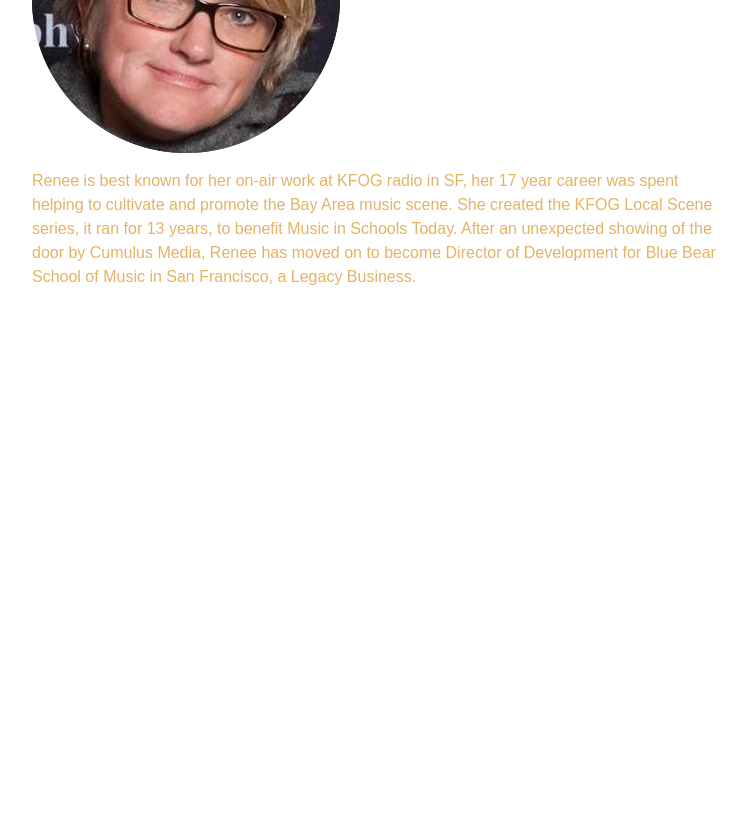
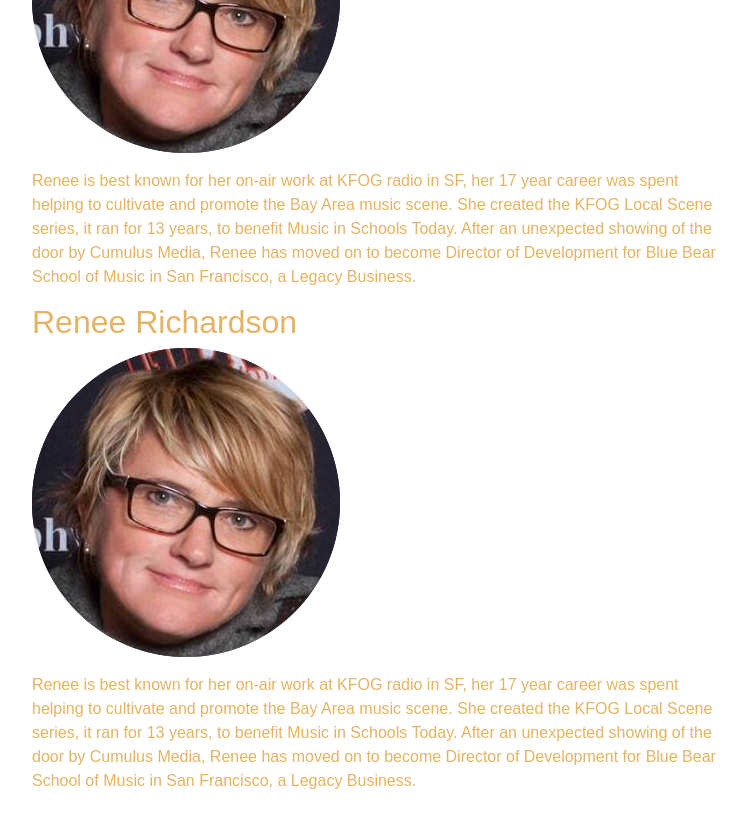
Before and after one commit to san-francisco-music-alliance/sfmusicalliance.org, a Jekyll site: the page built from pages/about.md, in a window 1280 px wide and 900 px high, scrolled down 1110 px. Shown: the top 828 px of the window, without its empty margins (258-1005 px from the left). Built offline with Jekyll 4.4.1, drawn with Linux system fonts in a browser that asks for light colours; some web fonts are replaced; before the commit the page ends 1515 px from its top, so only the background shows below that.

Commit message:
Updated ambassadors.yml

```diff
--- a/_data/ambassadors.yml
+++ b/_data/ambassadors.yml
@@ -3,3 +3,6 @@ array:
   - name: Renee Richardson
     image: RRheadshot%20(1).png
     bio: Renee is best known for her on-air work at KFOG radio in SF, her 17 year career was spent helping to cultivate and promote the Bay Area music scene. She created the KFOG Local Scene series, it ran for 13 years, to benefit Music in Schools Today. After an unexpected showing of the door by Cumulus Media, Renee has moved on to become Director of Development for Blue Bear School of Music in San Francisco, a Legacy Business.
+  - name: Renee Richardson
+    image: RRheadshot%20(1).png
+    bio: Renee is best known for her on-air work at KFOG radio in SF, her 17 year career was spent helping to cultivate and promote the Bay Area music scene. She created the KFOG Local Scene series, it ran for 13 years, to benefit Music in Schools Today. After an unexpected showing of the door by Cumulus Media, Renee has moved on to become Director of Development for Blue Bear School of Music in San Francisco, a Legacy Business.
```
